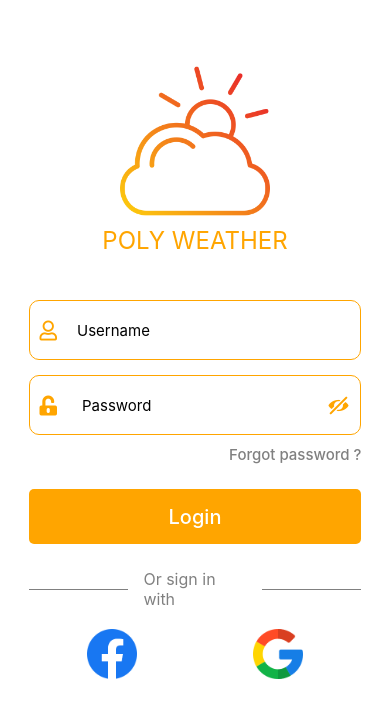
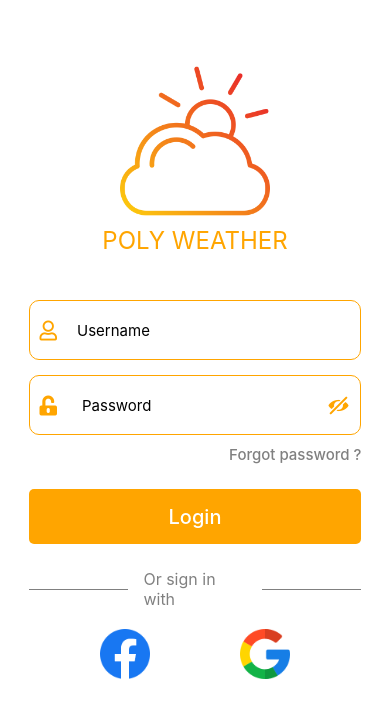
Before and after one commit to python3112/QLDA_AGILE_gr3_PolyWeather, a React Native app: screen /login in a window 390 px wide. Shown: the top 718 px of the page. Built offline with nearby package versions, Linux system fonts and the light colour scheme.

Commit message:
update ui

```diff
--- a/All/views/Login_user.js
+++ b/All/views/Login_user.js
@@ -227,7 +227,7 @@ const styles = StyleSheet.create({
   },
   logoLogin: {
     flexDirection: "row",
-    justifyContent: "space-around",
+    justifyContent: "space-evenly",
     marginTop: 20,
   },
 
```
